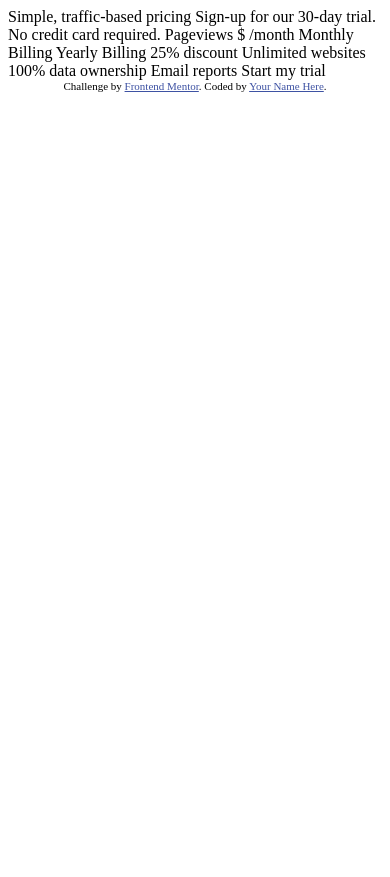
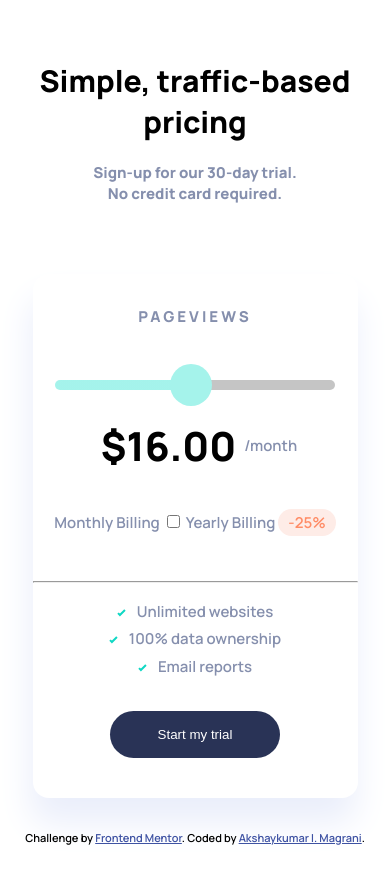
Before and after one commit to akshaymagrani/webDev-j10-interactive-pricing-component-main, a plain HTML site: page index.html in a window 390 px wide. Before the commit the page ends 844 px from the top, so only its background shows below. Drawn offline with Linux system fonts and the light colour scheme.

Commit message:
mobile version styling - range

```diff
--- /dev/null
+++ b/index.css
@@ -0,0 +1,190 @@
+:root {
+  /*====Variables====*/
+  --SoftCyan-FullSliderBar: hsl(174, 77%, 80%);
+  --StrongCyan-SliderBackround: hsl(174, 86%, 45%);
+  --LightGrayishRed-DiscountBackground: hsl(14, 92%, 95%);
+  --LightRed-DiscountText: hsl(15, 100%, 70%);
+  --PaleBlue-CTAText: hsl(226, 100%, 87%);
+
+  --White-PricingComponentBackground: hsl(0, 0%, 100%);
+  --VeryPaleBlue-MainBackground: hsl(230, 100%, 99%);
+  --LightGrayishBlue-EmptySliderBar: hsl(224, 65%, 95%);
+  --LightGrayishBlue-ToggleBackground: hsl(223, 50%, 87%);
+  --GrayishBlue-Text: hsl(225, 20%, 60%);
+  --DarkDesaturatedBlue-TextCTABackground: hsl(227, 35%, 25%);
+}
+body {
+  padding: 0;
+  margin: 0;
+  box-sizing: border-box;
+  font-family: "Manrope", sans-serif;
+  font-size: 15px;
+  background-image: url(".\images\bg-pattern.svg");
+  text-align: center;
+}
+
+/*====Head====*/
+.head{
+  background-image: url("images\bg-pattern.svg");
+  padding: 2.5rem 0;
+}
+.head p{
+  color:var(--GrayishBlue-Text);
+  font-weight: bold;
+}
+
+
+/*====Card====*/
+.card{
+  max-width: 325px;
+  background-color: var(--White-PricingComponentBackground);
+  box-shadow: -2px 25px 35px 0px hsl(224deg 65% 95%);
+  margin: auto;
+  border-radius: 1rem;
+  font-weight: 600;
+  color: var(--GrayishBlue-Text)
+}
+p:first-child {
+  text-transform: uppercase;
+  padding: 2rem;
+  font-weight: bold;
+  letter-spacing: 3px;
+}
+.tick{
+  margin-right: 0.5rem;
+}
+li{
+  padding: 0.2rem;
+}
+.card .trial{
+  padding: 1rem 3rem;
+  margin: 1rem 1rem 2.5rem;
+  border-radius: 2rem;
+  background-color: var(--DarkDesaturatedBlue-TextCTABackground);
+  color:white;
+  border: none;
+}
+#price{
+  font-size: 2.5rem;
+  font-weight: bold;
+  color: black;
+  padding: 0.5rem;
+}
+.billing{
+  padding: 1rem 0 2.5rem;
+  margin: 0;
+}
+.discount{
+  color:var(--LightRed-DiscountText);
+  background-color: var(--LightGrayishRed-DiscountBackground);
+  padding: 3px 10px;
+  border-radius: 15px;
+}
+/*====slider====*/
+
+input[type="range"] {
+  -webkit-appearance: none;
+  -moz-appearance: none;
+  width: 280px;
+  height: 10px;
+  padding: 0;
+  border-radius: 5px;
+  outline: none;
+  cursor: pointer;
+}
+
+
+/*Chrome thumb*/
+
+input[type="range"]::-webkit-slider-thumb {
+  -webkit-appearance: none;
+  -moz-appearance: none;
+  -webkit-border-radius: 5px;
+  height: 42px;
+  width: 42px;
+  border-radius: 50%;
+  background-color: var(--SoftCyan-FullSliderBar);
+  background-image: hsl(174, 86%, 45%), url(".\icon-slider.svg");
+}
+
+input[type="range"]::-webkit-slider-thumb:hover{
+  background-color: var(--StrongCyan-SliderBackround);
+  box-shadow: 0px 30px 60px hsl(174, 86%, 45%);
+}
+
+
+/*Mozilla thumb*/
+
+input[type="range"]::-moz-range-thumb {
+  -webkit-appearance: none;
+  -moz-appearance: none;
+  -moz-border-radius: 5px;
+  height: 14px;
+  width: 14px;
+  border-radius: 5px;
+  background: #e7e7e7;
+  border: 1px solid #c5c5c5;
+}
+
+
+/*IE & Edge input*/
+
+input[type=range]::-ms-track {
+  width: 300px;
+  height: 6px;
+  /*remove bg colour from the track, we'll use ms-fill-lower and ms-fill-upper instead */
+  background: transparent;
+  /*leave room for the larger thumb to overflow with a transparent border */
+  border-color: transparent;
+  border-width: 2px 0;
+  /*remove default tick marks*/
+  color: transparent;
+}
+
+
+/*IE & Edge thumb*/
+
+input[type=range]::-ms-thumb {
+  height: 14px;
+  width: 14px;
+  border-radius: 5px;
+  background: #e7e7e7;
+  border: 1px solid #c5c5c5;
+}
+
+
+/*IE & Edge left side*/
+
+input[type=range]::-ms-fill-lower {
+  background: #919e4b;
+  border-radius: 2px;
+}
+
+
+/*IE & Edge right side*/
+
+input[type=range]::-ms-fill-upper {
+  background: #c5c5c5;
+  border-radius: 2px;
+}
+
+
+/*IE disable tooltip*/
+
+input[type=range]::-ms-tooltip {
+  display: none;
+}
+
+input[type="text"] {
+  border: none;
+}
+/*====Footer====*/
+
+.attribution {
+  font-size: 11px;
+  padding: 2rem 1rem;
+  text-align: center;
+}
+.attribution a {
+  color: hsl(228, 45%, 44%);
+}
--- a/index.html
+++ b/index.html
@@ -1,39 +1,179 @@
 <!DOCTYPE html>
 <html lang="en">
   <head>
-  <meta charset="UTF-8">
-  <meta name="viewport" content="width=device-width, initial-scale=1.0"> <!-- displays site properly based on user's device -->
+    <meta charset="UTF-8" />
+    <meta name="viewport" content="width=device-width, initial-scale=1.0" />
+    <!-- displays site properly based on user's device -->
 
-  <link rel="icon" type="image/png" sizes="32x32" href="./images/favicon-32x32.png">
+    <link
+      rel="icon"
+      type="image/png"
+      sizes="32x32"
+      href="./images/favicon-32x32.png"
+    />
 
     <title>Frontend Mentor | Interactive pricing component</title>
 
-  <!-- Feel free to remove these styles or customise in your own stylesheet 👍 -->
-  <style>
-    .attribution { font-size: 11px; text-align: center; }
-    .attribution a { color: hsl(228, 45%, 44%); }
-  </style>
+    <link rel="preconnect" href="https://fonts.gstatic.com" />
+    <link
+      href="https://fonts.googleapis.com/css2?family=Manrope:wght@600;800&display=swap"
+      rel="stylesheet"
+    />
+    <link href="index.css" rel="stylesheet" type="text/css" />
   </head>
   <body>
+    <main>
+      <div class="head">
+        <h1>Simple, traffic-based pricing</h1>
+        <p>Sign-up for our 30-day trial.<br />No credit card required.</p>
+      </div>
 
-  Simple, traffic-based pricing
-  Sign-up for our 30-day trial. No credit card required.
-
-  Pageviews
-  $ /month
-
-  Monthly Billing
-  Yearly Billing 25% discount
-
+      <div class="card">
+        <p class="views"><span id="views"></span>Pageviews</p>
+        <div class="slidecontainer">
+          <input
+            type="range"
+            min="1"
+            max="32"
+            value="16"
+            class="slider"
+            id="myRange"
+          />
+        </div>
+        <p style="display: flex;
+        flex-direction: row;
+        align-items: center;
+        justify-content: center;"><span id="price">$16.00</span>/month</p>
+        <p class="billing">Monthly Billing
+          <input type="checkbox" />
+          Yearly Billing <span class="discount">-25%</span></p>
+        <hr />
+        <ul style="list-style-type: none; padding: 0">
+          <li>
+            <svg
+              xmlns="http://www.w3.org/2000/svg"
+              width="9"
+              height="8"
+              class="tick"
+            >
+              <path
+                fill="none"
+                stroke="#10D8C4"
+                stroke-width="2"
+                d="M1 4.134l1.907 1.908L7.949 1"
+              />
+            </svg>
             Unlimited websites
+          </li>
+          <li>
+            <svg
+              xmlns="http://www.w3.org/2000/svg"
+              width="9"
+              height="8"
+              class="tick"
+            >
+              <path
+                fill="none"
+                stroke="#10D8C4"
+                stroke-width="2"
+                d="M1 4.134l1.907 1.908L7.949 1"
+              />
+            </svg>
             100% data ownership
+          </li>
+          <li>
+            <svg
+              xmlns="http://www.w3.org/2000/svg"
+              width="9"
+              height="8"
+              class="tick"
+            >
+              <path
+                fill="none"
+                stroke="#10D8C4"
+                stroke-width="2"
+                d="M1 4.134l1.907 1.908L7.949 1"
+              />
+            </svg>
             Email reports
-
-  Start my trial
+          </li>
+        </ul>
+        <button name="button" class="trial">Start my trial</button>
+      </div>
 
       <div class="attribution">
-    Challenge by <a href="https://www.frontendmentor.io?ref=challenge" target="_blank">Frontend Mentor</a>.
-    Coded by <a href="#">Your Name Here</a>.
+        Challenge by
+        <a href="https://www.frontendmentor.io?ref=challenge" target="_blank"
+          >Frontend Mentor</a
+        >. Coded by <a href="#">Akshaykumar I. Magrani</a>.
       </div>
+    </main>
+    <script>
+      function isOlderEdgeOrIE() {
+        return (
+          window.navigator.userAgent.indexOf("MSIE ") > -1 ||
+          !!navigator.userAgent.match(/Trident.*rv\:11\./) ||
+          window.navigator.userAgent.indexOf("Edge") > -1
+        );
+      }
+
+      function valueTotalRatio(value, min, max) {
+        return ((value - min) / (max - min)).toFixed(2);
+      }
+
+      function getLinearGradientCSS(ratio, leftColor, rightColor) {
+        return [
+          "-webkit-gradient(",
+          "linear, ",
+          "left top, ",
+          "right top, ",
+          "color-stop(" + ratio + ", " + leftColor + "), ",
+          "color-stop(" + ratio + ", " + rightColor + ")",
+          ")",
+        ].join("");
+      }
+
+      function updateRangeEl(rangeEl) {
+        var ratio = valueTotalRatio(rangeEl.value, rangeEl.min, rangeEl.max);
+
+        rangeEl.style.backgroundImage = getLinearGradientCSS(
+          ratio,
+          "hsl(174, 77%, 80%)",
+          "#c5c5c5"
+        );
+      }
+
+      function initRangeEl() {
+        var rangeEl = document.querySelector("input[type=range]");
+        var textEl = document.querySelector("input[type=text]");
+
+        /**
+         * IE/Older Edge FIX
+         * On IE/Older Edge the height of the <input type="range" />
+         * is the whole element as oposed to Chrome/Moz
+         * where the height is applied to the track.
+         *
+         */
+        if (isOlderEdgeOrIE()) {
+          rangeEl.style.height = "20px";
+          // IE 11/10 fires change instead of input
+          // https://stackoverflow.com/a/50887531/3528132
+          rangeEl.addEventListener("change", function (e) {
+            textEl.value = e.target.value;
+          });
+          rangeEl.addEventListener("input", function (e) {
+            textEl.value = e.target.value;
+          });
+        } else {
+          updateRangeEl(rangeEl);
+          rangeEl.addEventListener("input", function (e) {
+            updateRangeEl(e.target);
+            textEl.value = e.target.value;
+          });
+        }
+      }
+
+      initRangeEl();
+    </script>
   </body>
 </html>
```
Lines whose indentation alone changed are shown as unchanged.
